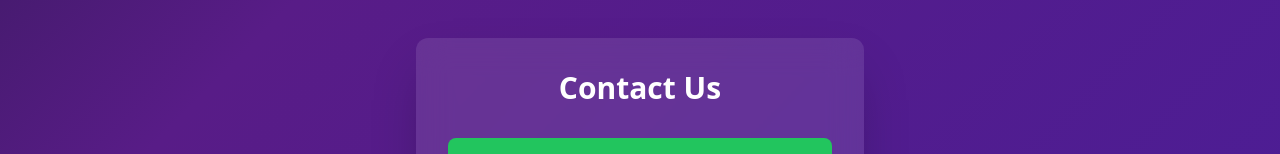
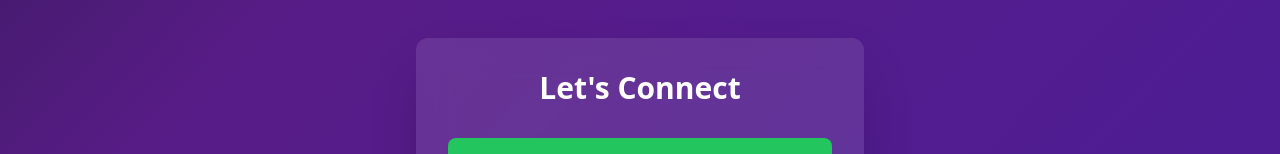
Before and after one commit to myaries21/minisalepoint, a React (Vite) app: page / in a window 1280 px wide. Shown: the part 1022-1176 px from the top of the page. Built offline with nearby package versions, Linux system fonts and the light colour scheme.

Commit message:
Update App.tsx

```diff
--- a/src/App.tsx
+++ b/src/App.tsx
@@ -127,7 +127,7 @@ function App() {
       <div className="py-20">
         <div className="container mx-auto px-4">
           <div className="max-w-md mx-auto bg-white bg-opacity-10 backdrop-blur-lg rounded-xl p-8 shadow-2xl">
-            <h2 className="text-3xl font-bold text-center mb-8">Contact Us</h2>
+            <h2 className="text-3xl font-bold text-center mb-8">Let's Connect</h2>
             <div className="space-y-6">
               <button
                 onClick={handleWhatsAppClick}
```
